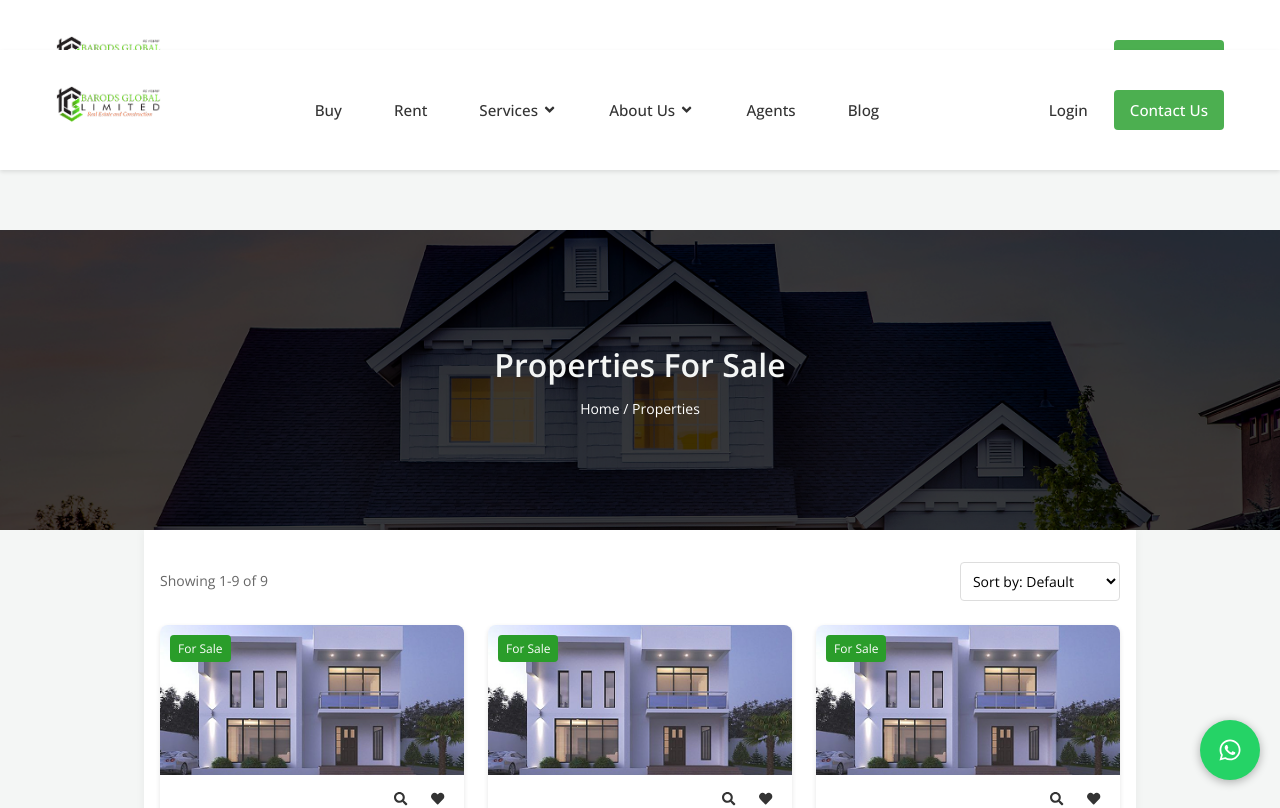
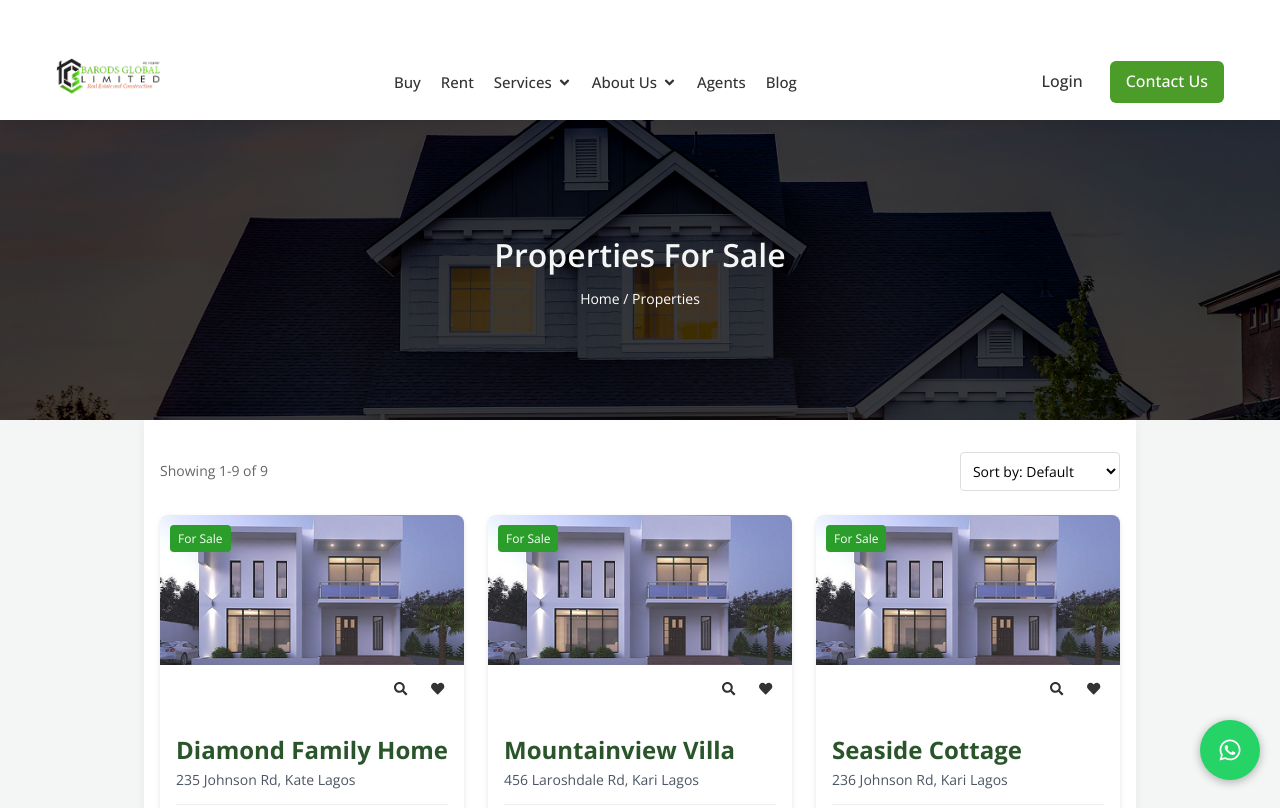
Before and after one commit to Pabby01/Barods, a React (Vite) app: page /buy in a window 1280 px wide. Shown: the top 808 px of the page. Built offline with nearby package versions, Linux system fonts and the light colour scheme.

Commit message:
refactor: remove Header component and update navigation handling in Properties and Header components

```diff
--- a/src/components/Header.jsx
+++ b/src/components/Header.jsx
@@ -30,7 +30,19 @@ const Header = () => {
     localStorage.removeItem("userToken");
     setIsLoggedIn(false);
     setProfileOpen(false);
+    setMenuOpen(false);
     alert("You have been logged out.");
+  };
+
+  const closeAllMenus = () => {
+    setMenuOpen(false);
+    setServicesOpen(false);
+    setAboutUsOpen(false);
+    setProfileOpen(false);
+  };
+
+  const handleNavItemClick = () => {
+    closeAllMenus();
   };
 
   useEffect(() => {
@@ -55,21 +67,51 @@ const Header = () => {
     };
   }, []);
 
+  // Navigation items shared between desktop and mobile
+  const navigationItems = [
+    { to: "/buy", label: "Buy" },
+    { to: "/rent", label: "Rent" }
+  ];
+
+  const serviceItems = [
+    { to: "/Architectural", label: "Architectural Designs" },
+    { to: "/services/Construction", label: "Construction Projects" }
+  ];
+
+  const aboutUsItems = [
+    { to: "/about", label: "Who we Are!" },
+    { to: "/Event", label: "Events And Gallery" },
+    { to: "/about/foundation", label: "Barods Empowerment Foundation" }
+  ];
+
+  const profileItems = isLoggedIn ? [
+    { to: "/profile", label: "My Profile" },
+    { to: "/favorites", label: "Saved Properties" },
+    { to: "/appointments", label: "My Appointments" },
+    { to: "/settings", label: "Account Settings" }
+  ] : [];
+
   return (
     <header className="header">
       <div className="container">
         <div className="header-content">
           {/* Logo */}
           <div className="logo">
-            <Link to="/">
+            <Link to="/" onClick={handleNavItemClick}>
               <img src="/images/barods-logo.png" alt="Barods Global Limited" />
             </Link>
           </div>
 
           {/* Desktop Navigation */}
           <nav className="main-nav">
-            <NavItem to="/buy" label="Buy" />
-            <NavItem to="/rent" label="Rent" />
+            {navigationItems.map((item, index) => (
+              <NavItem
+                key={`nav-${index}`}
+                to={item.to}
+                label={item.label}
+                onClick={handleNavItemClick}
+              />
+            ))}
 
             {/* Services Dropdown */}
             <div className="dropdown" ref={servicesRef}>
@@ -83,16 +125,15 @@ const Header = () => {
 
               {servicesOpen && (
                 <div className="dropdown-menu">
+                  {serviceItems.map((item, index) => (
                     <NavItem
-                    to="/Architectural"
-                    label="Architectural Designs"
+                      key={`service-${index}`}
+                      to={item.to}
+                      label={item.label}
                       dropdown
+                      onClick={handleNavItemClick}
                     />
-                  <NavItem
-                    to="/services/Construction"
-                    label="Construction Projects"
-                    dropdown
-                  />
+                  ))}
                 </div>
               )}
             </div>
@@ -109,19 +150,21 @@ const Header = () => {
 
               {aboutUsOpen && (
                 <div className="dropdown-menu">
-                  <NavItem to="/about" label="Who we Are!" dropdown />
-                  <NavItem to="/Event" label="Events And Gallery" dropdown />
+                  {aboutUsItems.map((item, index) => (
                     <NavItem
-                    to="/about/foundation"
-                    label="Barods Empowerment Foundation"
+                      key={`about-${index}`}
+                      to={item.to}
+                      label={item.label}
                       dropdown
+                      onClick={handleNavItemClick}
                     />
+                  ))}
                 </div>
               )}
             </div>
 
-            <NavItem to="/agents" label="Agents" />
-            <NavItem to="/blog" label="Blog" />
+            <NavItem to="/agents" label="Agents" onClick={handleNavItemClick} />
+            <NavItem to="/blog" label="Blog" onClick={handleNavItemClick} />
           </nav>
 
           {/* User Profile/Authentication */}
@@ -137,14 +180,15 @@ const Header = () => {
 
                 {profileOpen && (
                   <div className="dropdown-menu profile-menu">
-                    <NavItem to="/profile" label="My Profile" dropdown />
-                    <NavItem to="/favorites" label="Saved Properties" dropdown />
+                    {profileItems.map((item, index) => (
                       <NavItem
-                      to="/appointments"
-                      label="My Appointments"
+                        key={`profile-${index}`}
+                        to={item.to}
+                        label={item.label}
                         dropdown
+                        onClick={handleNavItemClick}
                       />
-                    <NavItem to="/settings" label="Account Settings" dropdown />
+                    ))}
                     <button className="logout-btn" onClick={handleLogout}>
                       <FaSignOutAlt />
                       <span>Logout</span>
@@ -153,12 +197,12 @@ const Header = () => {
                 )}
               </div>
             ) : (
-              <Link to="/login" className="login-icon">
+              <Link to="/login" className="login-icon" onClick={handleNavItemClick}>
                 Login
               </Link>
             )}
 
-            <Link to="/contactus" className="contact-btn">
+            <Link to="/contactus" className="contact-btn" onClick={handleNavItemClick}>
               Contact Us
             </Link>
           </div>
@@ -178,8 +222,14 @@ const Header = () => {
       {menuOpen && (
         <div className="mobile-menu" ref={menuRef}>
           <div className="mobile-menu-content">
-            <MobileNavItem to="/buy" label="Buy" />
-            <MobileNavItem to="/rent" label="Rent" />
+            {navigationItems.map((item, index) => (
+              <MobileNavItem
+                key={`mobile-nav-${index}`}
+                to={item.to}
+                label={item.label}
+                onClick={handleNavItemClick}
+              />
+            ))}
 
             {/* Mobile Services Dropdown */}
             <div className="mobile-dropdown">
@@ -193,12 +243,14 @@ const Header = () => {
 
               {servicesOpen && (
                 <div className="mobile-dropdown-menu">
+                  {serviceItems.map((item, index) => (
                     <MobileNavItem
-                    to="/services/property-management"
-                    label="Property Management"
+                      key={`mobile-service-${index}`}
+                      to={item.to}
+                      label={item.label}
+                      onClick={handleNavItemClick}
                     />
-                  <MobileNavItem to="/services/valuation" label="Valuation" />
-                  <MobileNavItem to="/services/consulting" label="Consulting" />
+                  ))}
                 </div>
               )}
             </div>
@@ -215,29 +267,32 @@ const Header = () => {
 
               {aboutUsOpen && (
                 <div className="mobile-dropdown-menu">
-                  <NavItem to="/about" label="Who we Are!" />
-                  <MobileNavItem to="/Event" label="Events and Gallery" />
+                  {aboutUsItems.map((item, index) => (
                     <MobileNavItem
-                    to="/about/testimonials"
-                    label="Testimonials"
+                      key={`mobile-about-${index}`}
+                      to={item.to}
+                      label={item.label}
+                      onClick={handleNavItemClick}
                     />
+                  ))}
                 </div>
               )}
             </div>
 
-            <MobileNavItem to="/agents" label="Agents" />
-            <MobileNavItem to="/blog" label="Blog" />
+            <MobileNavItem to="/agents" label="Agents" onClick={handleNavItemClick} />
+            <MobileNavItem to="/blog" label="Blog" onClick={handleNavItemClick} />
 
             <div className="mobile-auth">
               {isLoggedIn ? (
                 <>
-                  <MobileNavItem to="/profile" label="My Profile" />
-                  <MobileNavItem to="/favorites" label="Saved Properties" />
+                  {profileItems.map((item, index) => (
                     <MobileNavItem
-                    to="/appointments"
-                    label="My Appointments"
+                      key={`mobile-profile-${index}`}
+                      to={item.to}
+                      label={item.label}
+                      onClick={handleNavItemClick}
                     />
-                  <MobileNavItem to="/settings" label="Account Settings" />
+                  ))}
                   <button
                     className="mobile-logout-btn"
                     onClick={handleLogout}
@@ -247,10 +302,10 @@ const Header = () => {
                   </button>
                 </>
               ) : (
-                <MobileNavItem to="/login" label="Login" />
+                <MobileNavItem to="/login" label="Login" onClick={handleNavItemClick} />
               )}
 
-              <Link to="/contactus" className="mobile-contact-btn">
+              <Link to="/contactus" className="mobile-contact-btn" onClick={handleNavItemClick}>
                 Contact Us
               </Link>
             </div>
@@ -262,15 +317,23 @@ const Header = () => {
 };
 
 // Desktop navigation item component
-const NavItem = ({ to, label, dropdown = false }) => (
-  <Link to={to} className={dropdown ? "dropdown-item" : "nav-item"}>
+const NavItem = ({ to, label, dropdown = false, onClick }) => (
+  <Link
+    to={to}
+    className={dropdown ? "dropdown-item" : "nav-item"}
+    onClick={onClick}
+  >
     {label}
   </Link>
 );
 
 // Mobile navigation item component
-const MobileNavItem = ({ to, label }) => (
-  <Link to={to} className="mobile-nav-item">
+const MobileNavItem = ({ to, label, onClick }) => (
+  <Link
+    to={to}
+    className="mobile-nav-item"
+    onClick={onClick}
+  >
     {label}
   </Link>
 );
--- a/src/pages/pro-buy.jsx
+++ b/src/pages/pro-buy.jsx
@@ -2,7 +2,6 @@
 import React, { useState } from "react";
 import { Link } from "react-router-dom";
 import { FaHeart, FaSearch, FaFacebook, FaTwitter, FaInstagram, FaLinkedin, FaWhatsapp } from "react-icons/fa";
-import Header from "../components/Header";
 import "./Properties.css";
 
 const Properties = () => {
@@ -116,7 +115,7 @@ const Properties = () => {
 
   return (
     <div className="properties-page">
-      <Header />
+
 
       {/* Hero Banner */}
       <div className="properties-banner">
--- a/src/pages/pro-rent.jsx
+++ b/src/pages/pro-rent.jsx
@@ -2,7 +2,6 @@
 import React, { useState } from "react";
 import { Link } from "react-router-dom";
 import { FaHeart, FaSearch, FaFacebook, FaTwitter, FaInstagram, FaLinkedin, FaWhatsapp } from "react-icons/fa";
-import Header from "../components/Header";
 import "./Properties.css";
 
 const Properties2 = () => {
@@ -116,7 +115,6 @@ const Properties2 = () => {
 
   return (
     <div className="properties-page">
-      <Header />
 
       {/* Hero Banner */}
       <div className="properties-banner">
--- a/src/styles/header.css
+++ b/src/styles/header.css
@@ -1,284 +1,242 @@
-/* Header styling */
+/* header.css - Optimized for all devices including small mobile phones */
+
 .header {
-  background-color: white;
-  box-shadow: 0 1px 3px rgba(0, 0, 0, 0.1);
-  position: fixed;
+  position: sticky;
+  top: 0;
   width: 100%;
-  top: 0;
-  z-index: 50;
+  background-color: #fff;
+  box-shadow: 0 2px 10px rgba(0, 0, 0, 0.1);
+  z-index: 1000;
+  margin-bottom: -60px;
   height: 120px;
-  margin-top: -35px;
 }
 
 .container {
   max-width: 1200px;
   margin: 0 auto;
-  padding: 0 1rem;
+  padding: 0 20px;
 }
 
 .header-content {
   display: flex;
+  align-items: center;
   justify-content: space-between;
-  align-items: center;
-  height: 4rem;
+  height: 70px;
 }
 
-/* Logo */
-.logo {
-  flex-shrink: 0;
+/* Logo styling */
+.logo img {
+  height: 40px;
+  max-width: 150px;
+  object-fit: contain;
 }
 
-.logo img {
-  height: 2.5rem;
-}
-
-/* Main Navigation */
+/* Desktop Navigation */
 .main-nav {
   display: flex;
   align-items: center;
-  margin: 0 auto;
+  gap: 20px;
 }
 
-/* Nav Item */
-.nav-item {
-  padding: 0 1rem;
+.nav-item, .dropdown-toggle {
   color: #333;
   text-decoration: none;
-  font-size: 0.95rem;
   font-weight: 500;
+  padding: 8px 0;
   position: relative;
+  font-size: 15px;
+  transition: color 0.3s;
 }
 
-.nav-item:hover {
-  color: #4caf50;
+.nav-item:hover, .dropdown-toggle:hover {
+  color: #4C9C2A;
 }
 
-/* Underline effect for active menu item */
-.nav-item::after {
-  content: '';
-  position: absolute;
-  bottom: -16px;
-  left: 0;
-  width: 100%;
-  height: 3px;
-  background-color: transparent;
-  transition: background-color 0.3s;
-}
-
-.nav-item.active::after {
-  background-color: #4caf50;
-}
-
-.nav-item:hover::after {
-  background-color: #4caf50;
-}
-
-/* Dropdown */
+/* Dropdown styling */
 .dropdown {
   position: relative;
-  padding: 0 1rem;
 }
 
 .dropdown-toggle {
   display: flex;
   align-items: center;
-  color: #333;
+  gap: 5px;
   background: none;
   border: none;
   cursor: pointer;
-  font-size: 0.95rem;
+  font-size: 15px;
   font-weight: 500;
-  padding: 0;
+  padding: 8px 0;
 }
 
-.dropdown-toggle span {
-  margin-right: 0.25rem;
-}
-
-.dropdown-toggle:hover {
-  color: #4caf50;
-}
-
-.dropdown-toggle:focus {
-  outline: none;
+.dropdown-toggle .rotate {
+  transform: rotate(180deg);
+  transition: transform 0.3s;
 }
 
 .dropdown-menu {
   position: absolute;
   top: 100%;
   left: 0;
-  margin-top: 0.75rem;
-  width: 12rem;
-  background-color: white;
-  border-radius: 4px;
+  min-width: 220px;
+  background-color: #fff;
+  border-radius: 8px;
   box-shadow: 0 5px 15px rgba(0, 0, 0, 0.1);
-  padding: 0.5rem 0;
+  padding: 10px 0;
   z-index: 10;
+  transform-origin: top center;
+  animation: dropdownAnimation 0.2s ease;
+}
+
+@keyframes dropdownAnimation {
+  from {
+    opacity: 0;
+    transform: translateY(-10px);
+  }
+  to {
+    opacity: 1;
+    transform: translateY(0);
+  }
 }
 
 .dropdown-item {
   display: block;
-  padding: 0.5rem 1rem;
-  font-size: 0.875rem;
+  padding: 10px 15px;
   color: #333;
   text-decoration: none;
+  transition: background-color 0.3s;
+  font-size: 14px;
 }
 
 .dropdown-item:hover {
-  background-color: #f8f9fa;
-  color: #4caf50;
+  background-color: #f8f8f8;
+  color: #4C9C2A;
 }
 
-/* Auth Section */
+/* Auth section */
 .auth-section {
   display: flex;
   align-items: center;
+  gap: 15px;
 }
 
 .login-icon {
-  padding: 0 1rem;
   color: #333;
   text-decoration: none;
-  font-size: 0.95rem;
   font-weight: 500;
-  position: relative;
+  padding: 8px 12px;
+  transition: color 0.3s;
 }
-.login-icon::after {
-  content: '';
-  position: absolute;
-  bottom: -16px;
-  left: 0;
-  width: 100%;
-  height: 3px;
-  background-color: transparent;
+
+.login-icon:hover {
+  color: #4C9C2A;
+}
+
+.contact-btn {
+  background-color: #4C9C2A;
+  color: white;
+  padding: 8px 16px;
+  border-radius: 6px;
+  text-decoration: none;
+  font-weight: 500;
   transition: background-color 0.3s;
 }
 
-.login-icon:hover {
-  color: #4caf50;
-}
-
-.contact-btn {
-  background-color: #4caf50;
-  color: white;
-  padding: 0.5rem 1rem;
-  border-radius: 4px;
-  text-decoration: none;
-  font-weight: 500;
-  font-size: 0.95rem;
-  transition: background-color 0.3s;
-  display: flex;
-  align-items: center;
-}
-
 .contact-btn:hover {
-  background-color: #3d8b40;
+  background-color: #3a7b20;
 }
 
 /* Profile dropdown */
 .profile-dropdown {
   position: relative;
-  margin-right: 1rem;
 }
 
 .profile-toggle {
-  display: flex;
-  align-items: center;
-  color: #333;
   background: none;
   border: none;
   cursor: pointer;
-  padding: 0;
+  color: #333;
+  padding: 5px;
+  display: flex;
+  align-items: center;
+  justify-content: center;
 }
 
 .profile-toggle:hover {
-  color: #4caf50;
+  color: #4C9C2A;
 }
 
 .profile-menu {
   right: 0;
   left: auto;
+  min-width: 200px;
 }
 
 .logout-btn {
   display: flex;
   align-items: center;
+  gap: 10px;
   width: 100%;
-  padding: 0.5rem 1rem;
-  font-size: 0.875rem;
-  text-align: left;
-  color: #333;
+  padding: 10px 15px;
   background: none;
   border: none;
   cursor: pointer;
-}
-
-.logout-btn svg {
-  margin-right: 0.5rem;
+  color: #e74c3c;
+  text-align: left;
+  font-size: 14px;
+  transition: background-color 0.3s;
 }
 
 .logout-btn:hover {
-  background-color: #f8f9fa;
-  color: #4caf50;
+  background-color: #f8f8f8;
 }
 
-/* Hamburger Menu Button (Mobile) */
+/* Mobile menu */
 .hamburger {
   display: none;
-  padding: 0.5rem;
-  color: #333;
   background: none;
   border: none;
+  font-size: 24px;
   cursor: pointer;
-  font-size: 1.5rem;
+  color: #333;
 }
 
-/* Mobile Menu */
 .mobile-menu {
   display: none;
-  background-color: white;
-  box-shadow: 0 4px 6px rgba(0, 0, 0, 0.1);
-  position: absolute;
-  top: 4rem;
+  position: fixed;
+  top: 70px;
   left: 0;
   width: 100%;
-  z-index: 50;
-}
-
-.login-btn {
-  display: inline-block;
-  padding: 8px 16px;
-  background-color: #f8f9fa;
-  color: #333;
-  border-radius: 4px;
-  text-decoration: none;
-  font-weight: 500;
-  margin-right: 10px;
-}
-
-.login-btn:hover {
-  background-color: #e9ecef;
+  height: calc(100vh - 70px);
+  background-color: white;
+  z-index: 999;
+  overflow-y: auto;
+  box-shadow: 0 5px 15px rgba(0, 0, 0, 0.1);
 }
 
 .mobile-menu-content {
-  padding: 1rem;
+  padding: 20px;
+  display: flex;
+  flex-direction: column;
+  gap: 5px;
 }
 
 .mobile-nav-item {
   display: block;
-  padding: 0.75rem 0;
+  padding: 12px 15px;
   color: #333;
   text-decoration: none;
-  border-bottom: 1px solid #eee;
   font-weight: 500;
+  border-bottom: 1px solid #f0f0f0;
+  transition: color 0.3s;
 }
 
 .mobile-nav-item:hover {
-  color: #4caf50;
+  color: #4C9C2A;
 }
 
 .mobile-dropdown {
-  border-bottom: 1px solid #eee;
+  border-bottom: 1px solid #f0f0f0;
 }
 
 .mobile-dropdown-toggle {
@@ -286,80 +244,62 @@
   align-items: center;
   justify-content: space-between;
   width: 100%;
-  text-align: left;
-  padding: 0.75rem 0;
-  color: #333;
+  padding: 12px 15px;
   background: none;
   border: none;
+  cursor: pointer;
+  color: #333;
   font-weight: 500;
-  cursor: pointer;
-}
-
-.mobile-dropdown-toggle:hover {
-  color: #4caf50;
+  text-align: left;
+  font-size: 15px;
 }
 
 .mobile-dropdown-menu {
-  padding-left: 1rem;
-  margin: 0.5rem 0;
-}
-
-.mobile-dropdown-menu .mobile-nav-item {
-  border-bottom: none;
-  padding: 0.5rem 0;
+  padding-left: 15px;
 }
 
 .mobile-auth {
-  margin-top: 1rem;
+  margin-top: 15px;
   display: flex;
   flex-direction: column;
+  gap: 5px;
 }
 
 .mobile-logout-btn {
   display: flex;
   align-items: center;
-  padding: 0.75rem 0;
-  color: #333;
+  gap: 10px;
+  width: 100%;
+  padding: 12px 15px;
   background: none;
   border: none;
-  border-bottom: 1px solid #eee;
+  cursor: pointer;
+  color: #e74c3c;
+  text-align: left;
   font-weight: 500;
-  cursor: pointer;
-  text-align: left;
-}
-
-.mobile-logout-btn svg {
-  margin-right: 0.5rem;
+  border-bottom: 1px solid #f0f0f0;
 }
 
 .mobile-contact-btn {
-  background-color: #4caf50;
+  margin-top: 15px;
+  background-color: #4C9C2A;
   color: white;
-  padding: 0.75rem 1rem;
+  padding: 12px 20px;
+  border-radius: 6px;
   text-decoration: none;
-  border-radius: 4px;
+  font-weight: 500;
   text-align: center;
-  margin-top: 1rem;
-  font-weight: 500;
+  transition: background-color 0.3s;
 }
 
 .mobile-contact-btn:hover {
-  background-color: #3d8b40;
+  background-color: #3a7b20;
 }
 
-/* Utility classes */
-.rotate {
-  transform: rotate(180deg);
-  transition: transform 0.2s;
-}
-
-/* Media Queries for Responsiveness */
-@media (max-width: 920px) {
-  .main-nav {
+/* Media Queries for Responsive Design */
+@media (max-width: 992px) {
+  .main-nav, .auth-section .login-icon, .auth-section .contact-btn {
     display: none;
-  }
-  .login-icon {
-    visibility: hidden;
   }
 
   .hamburger {
@@ -370,163 +310,59 @@
     display: block;
   }
 
-  .header-content {
-    justify-content: space-between;
+  .auth-section {
+    gap: 10px;
+  }
+
+  .profile-dropdown {
+    display: none;
   }
 }
 
-@media (max-width: 768px) {
-  .logo img {
-    height: 2.2rem;
+@media (max-width: 576px) {
+  .header-content {
+    height: 60px;
   }
 
-  .contact-btn {
-    padding: 0.4rem 0.8rem;
-    font-size: 0.9rem;
+  .logo img {
+    height: 32px;
+  }
+
+  .mobile-menu {
+    top: 60px;
+    height: calc(100vh - 60px);
+  }
+
+  .container {
+    padding: 0 15px;
+  }
+
+  .mobile-menu-content {
+    padding: 15px;
+  }
+
+  .mobile-nav-item, .mobile-dropdown-toggle {
+    padding: 10px;
+    font-size: 14px;
+  }
+
+  .mobile-contact-btn {
+    padding: 10px 15px;
   }
 }
 
-@media (max-width: 480px) {
-  .header-content {
-    height: 3.5rem;
-  }
-
+/* Fix for very small screens (under 360px) */
+@media (max-width: 360px) {
   .logo img {
-    height: 2rem;
-  }
-
-  .contact-btn {
-    padding: 0.35rem 0.7rem;
-    font-size: 0.85rem;
-    visibility: hidden;
-  }
-}
-/* General Header Styles */
-.header {
-  display: flex;
-  justify-content: space-between;
-  align-items: center;
-  padding: 10px 20px;
-  background-color: #fff;
-  box-shadow: 0 2px 4px rgba(0, 0, 0, 0.1);
-  position: sticky;
-  top: 0;
-  z-index: 1000;
-}
-
-.header .container {
-  display: flex;
-  justify-content: space-between;
-  align-items: center;
-}
-
-.header-content {
-  display: flex;
-  align-items: center;
-  width: 100%;
-}
-
-.logo img {
-  height: 40px;
-}
-
-.main-nav {
-  display: flex;
-  gap: 20px;
-}
-
-.nav-item {
-  text-decoration: none;
-  color: #333;
-  font-weight: 500;
-}
-
-.nav-item:hover {
-  color: #4C9C2A;
-}
-
-.auth-section {
-  display: flex;
-  align-items: center;
-  gap: 10px;
-}
-
-.profile-toggle {
-  background: none;
-  border: none;
-  cursor: pointer;
-}
-
-.hamburger {
-  display: none;
-  background: none;
-  border: none;
-  font-size: 24px;
-  cursor: pointer;
-}
-
-/* Mobile Menu */
-.mobile-menu {
-  position: absolute;
-  top: 60px;
-  left: 0;
-  width: 100%;
-  background-color: #fff;
-  box-shadow: 0 2px 4px rgba(0, 0, 0, 0.1);
-  z-index: 999;
-}
-
-.mobile-menu-content {
-  display: flex;
-  flex-direction: column;
-  padding: 10px 20px;
-}
-
-.mobile-nav-item {
-  text-decoration: none;
-  color: #333;
-  padding: 10px 0;
-  border-bottom: 1px solid #f0f0f0;
-}
-
-.mobile-nav-item:hover {
-  color: #4C9C2A;
-}
-
-.mobile-auth {
-  margin-top: 20px;
-}
-
-.mobile-logout-btn {
-  background: none;
-  border: none;
-  color: #333;
-  cursor: pointer;
-  padding: 10px 0;
-  text-align: left;
-  width: 100%;
-}
-
-.mobile-logout-btn:hover {
-  color: #4C9C2A;
-}
-
-/* Responsive Styles */
-@media (max-width: 480px) {
-  .main-nav {
-    display: none;
+    height: 28px;
+    max-width: 120px;
   }
 
   .hamburger {
-    display: block;
+    font-size: 20px;
   }
 
-  .auth-section {
-    order: 1;
-    margin-left: auto;
-  }
-
-  .profile-toggle {
-    margin-right: 10px;
+  .mobile-menu-content {
+    padding: 10px;
   }
 }
```
Lines whose indentation alone changed are shown as unchanged.
